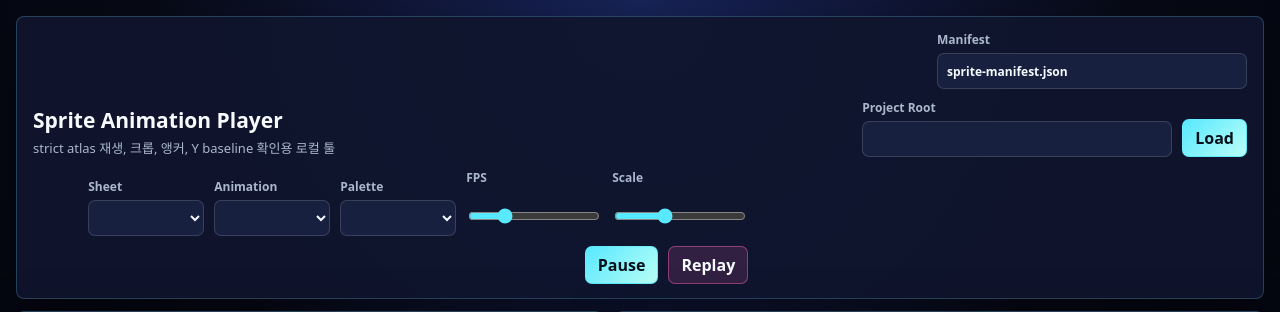
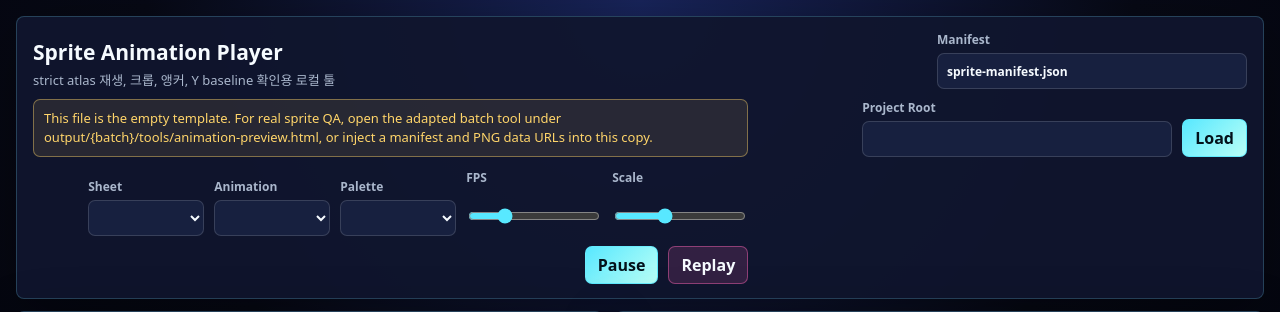
Before and after one commit to on1659/SpriteMake, a Python web app: template templates/animation-player-template.html in a window 1280 px wide. Shown: the top 312 px of the page. Run offline with Jinja, Linux system fonts and the light colour scheme; the template is opened without the code that fills it, so the values that code supplies are empty.

Commit message:
docs: tighten SpriteMake sprite workflow

```diff
--- a/templates/animation-player-template.html
+++ b/templates/animation-player-template.html
@@ -70,6 +70,17 @@
       margin: 4px 0 0;
       color: var(--muted);
       font-size: 13px;
+    }
+
+    .template-notice {
+      margin: 10px 0 0;
+      padding: 9px 10px;
+      border: 1px solid rgba(255, 213, 106, 0.42);
+      border-radius: 7px;
+      background: rgba(255, 213, 106, 0.1);
+      color: var(--gold);
+      font-size: 13px;
+      line-height: 1.45;
     }
 
     .controls {
@@ -239,6 +250,10 @@
       <div>
         <h1>Sprite Animation Player</h1>
         <p class="subtitle">strict atlas 재생, 크롭, 앵커, Y baseline 확인용 로컬 툴</p>
+        <p class="template-notice" id="templateNotice">
+          This file is the empty template. For real sprite QA, open the adapted batch tool under
+          output/{batch}/tools/animation-preview.html, or inject a manifest and PNG data URLs into this copy.
+        </p>
       </div>
       <div class="controls">
         <label class="path">
@@ -307,6 +322,7 @@
   </main>
 
   <script id="embeddedManifest" type="application/json">{}</script>
+  <script id="embeddedImages" type="application/json">{}</script>
 
   <script>
     (() => {
@@ -365,7 +381,20 @@
         return parsed && parsed.sheets ? parsed : null;
       }
 
+      function embeddedImages() {
+        const node = document.getElementById("embeddedImages");
+        if (!node || !node.textContent.trim()) return {};
+        try {
+          return JSON.parse(node.textContent) || {};
+        } catch {
+          return {};
+        }
+      }
+
+      const embeddedImageMap = embeddedImages();
+
       function imageUrl(path) {
+        if (location.protocol === "file:" && embeddedImageMap[path]) return { href: embeddedImageMap[path] };
         const url = new URL(path, state.manifestUrl);
         url.searchParams.set("v", assetRevision);
         return url;
@@ -644,7 +673,7 @@
       }
 
       function step(ms) {
-        if (!state.manifest || !state.playing) {
+        if (!state.manifest || !state.sheetId || !state.animId || !state.playing) {
           render();
           return;
         }
@@ -742,15 +771,26 @@
             state.manifest = inlineManifest;
             setStatus("loaded embedded manifest for file:// preview");
           } else {
+            const defaultTemplateManifest = (els.manifestInput.value.trim() || "sprite-manifest.json") === "sprite-manifest.json";
+            if (location.protocol === "file:" && !inlineManifest && defaultTemplateManifest) {
+              setStatus("Template only: no embedded manifest/images. Open an adapted batch tool from output/{batch}/tools/animation-preview.html, or enter a real manifest path and press Load.", "bad");
+              return;
+            }
             const res = await fetch(state.manifestUrl.href, { cache: "no-store" });
             if (!res.ok) throw new Error(`manifest load failed: ${res.status}`);
             state.manifest = await res.json();
           }
           await loadAllImages();
           populateControls();
+          const notice = document.getElementById("templateNotice");
+          if (notice) notice.style.display = "none";
         } catch (error) {
           console.error(error);
-          setStatus(error.message, "bad");
+          const expectedEmptyTemplate = location.protocol === "file:" && !embeddedManifest();
+          const message = expectedEmptyTemplate
+            ? "Template only: no embedded manifest/images. Open an adapted batch tool from output/{batch}/tools/animation-preview.html, or enter a real manifest path and press Load."
+            : error.message;
+          setStatus(message, "bad");
         }
       }
 
@@ -811,6 +851,7 @@
         });
       };
 
+      loadManifest();
       requestAnimationFrame(tick);
     })();
   </script>
```
Also changed, not shown: AGENTS.md (+18 -0 lines), HANDOFF.md (+11 -0 lines), USAGE.md (+17 -0 lines), templates/asset-qa-checklist.md (+7 -0 lines), templates/resource-request-template.md (+8 -0 lines), templates/sprite-atlas-template.md (+5 -0 lines), README.md.
